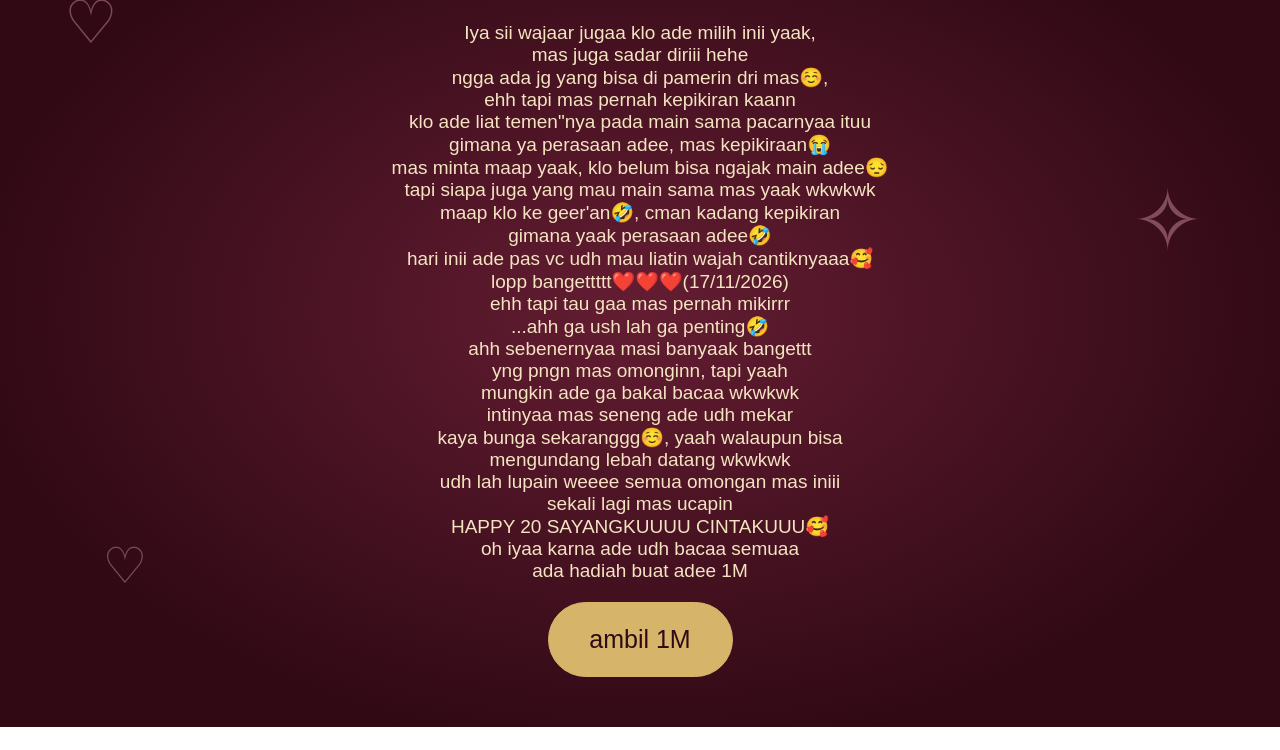
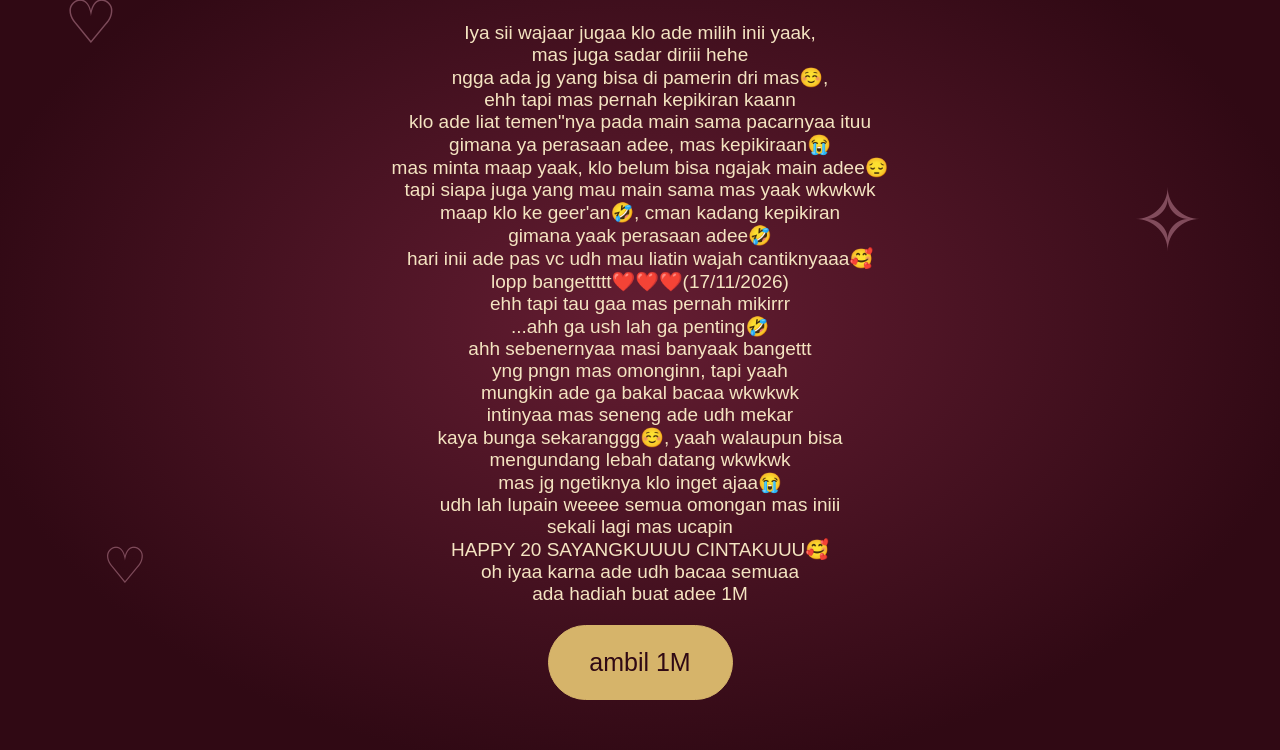
Before and after one commit to ikhwanmaarif21-lab/Happy-birthday-sayangg, a plain HTML site: page Tentang.html in a window 1280 px wide. Both pictures are taken after a click on the button "NGGA!!!". Shown: the part 109-859 px from the top of the page. Before the commit the page ends 836 px from the top, so only its background shows below. Drawn offline with Linux system fonts and the light colour scheme.

Commit message:
Update Tentang.html

```diff
--- a/Tentang.html
+++ b/Tentang.html
@@ -262,6 +262,7 @@ body {
     intinyaa mas seneng ade udh mekar<br>
     kaya bunga sekaranggg☺️, yaah walaupun bisa<br>
     mengundang lebah datang wkwkwk<br>
+    mas jg ngetiknya klo inget ajaa😭<br>
     udh lah lupain weeee semua omongan mas iniii<br>
     sekali lagi mas ucapin<br>
     HAPPY 20 SAYANGKUUUU CINTAKUUU🥰<br>
```
